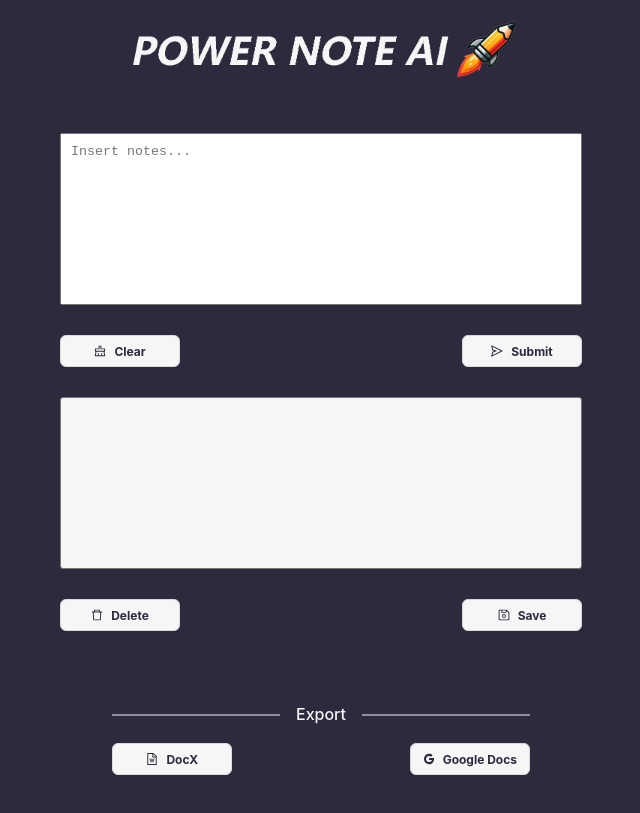
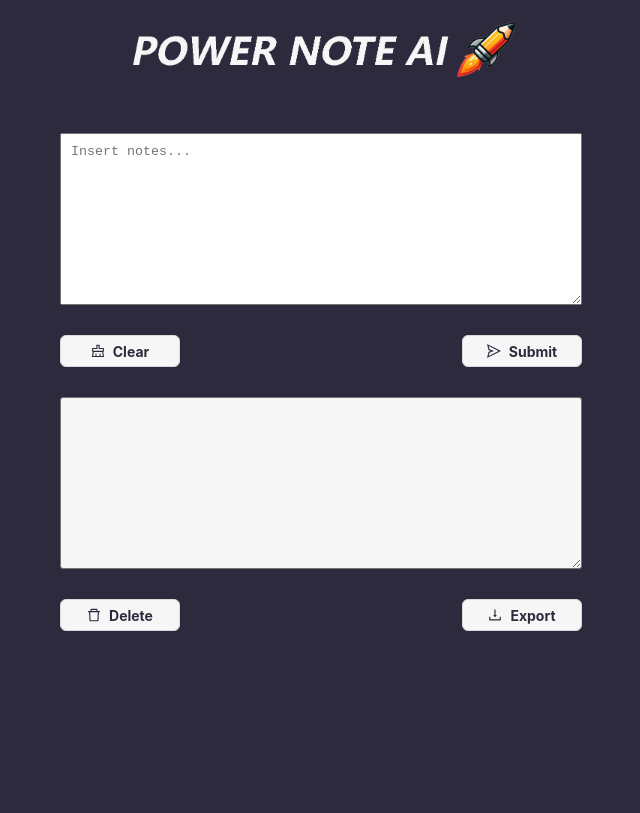
Before and after one commit to CloudyStripe/power-note-AI, a React (Vite) app: page / in a window 1280 px wide. Shown: the whole page, without its empty margins (319-959 px from the left). Built offline with nearby package versions, Linux system fonts and the light colour scheme.

Commit message:
removed pagination.

```diff
--- a/src/App.tsx
+++ b/src/App.tsx
@@ -5,8 +5,8 @@ import { noteService } from './note-service/note-service'
 import HTMLtoDOCX from 'html-to-docx';
 import DOMPurify from 'dompurify';
 import { saveAs } from 'file-saver'
-import { Button, Divider, Pagination } from 'antd';
-import { ClearOutlined, SendOutlined, FileWordOutlined, GoogleOutlined, SaveOutlined, DeleteOutlined } from '@ant-design/icons'
+import { Button } from 'antd';
+import { ClearOutlined, SendOutlined, DeleteOutlined, DownloadOutlined } from '@ant-design/icons'
 import './App.scss'
 import { savedPage } from './utils/types/form-types';
 
@@ -25,8 +25,6 @@ export const App = () => {
       sendResponse({status: 'success'})
     }
   })
-
-
   const submitNotes = async () => {
     setLoading(true)
     const connection = await noteService(userNotes!)
@@ -76,24 +74,6 @@ export const App = () => {
     }
   }
 
-  const handleSave = (note: string) => {
-
-    setNoteCatalog(prevValue => {
-
-      const updatedArray = [...prevValue, { notes: note, page: noteCatalog.length }]
-      setCurrentPage(updatedArray.length + 1)
-
-      return updatedArray
-
-    })
-    setGeneratedNotes('')
-
-  }
-
-  const handlePageChange = (page: number) => {
-    setCurrentPage(page);
-    setGeneratedNotes(noteCatalog[page - 1]?.notes || '');
-  }
 
   console.log((noteCatalog.length !== 1 && (currentPage !== noteCatalog.length - 1 && generatedNotes != '')))
 
@@ -137,40 +117,12 @@ export const App = () => {
           Delete
         </Button>
         <Button
-          className="button savePageBtn"
-          icon={<SaveOutlined />}
-          onClick={() => handleSave(generatedNotes)}
+          className="button exportBtn"
+          icon={<DownloadOutlined />}
+          onClick={exportNotesDocX}
         >
-          Save
+          Export
         </Button>
-      </div>
-      {noteCatalog.length > 0 && (
-        <Pagination
-        className="pageContainer"
-        current={currentPage}
-        onChange={(page => handlePageChange(page))}
-        pageSize={1}
-        showLessItems={true}
-        total={noteCatalog.length + 1}
-      />
-      )}
-      <div className="exportContainer">
-        <Divider className="divider">Export</Divider>
-        <div className="buttonContainer">
-          <Button
-            className="button docXBtn"
-            icon={<FileWordOutlined />}
-            onClick={exportNotesDocX}
-          >
-            DocX
-          </Button>
-          <Button
-            className="button"
-            icon={<GoogleOutlined />}
-          >
-            Google Docs
-          </Button>
-        </div>
       </div>
     </div>
   )
--- a/src/app.scss
+++ b/src/app.scss
@@ -13,7 +13,7 @@ html {
     margin: auto;
 
     textarea {
-        resize: none;
+        resize: vertical;
     }
 
     .ant-btn:hover {
@@ -25,7 +25,6 @@ html {
         background-color: $secondary_dark_mode;
         color: $primary_dark_mode;
         font-weight: bold;
-        font-size: 12px;
         margin-bottom: 30px;
         width: 120px;
     }
@@ -35,45 +34,6 @@ html {
         justify-content: space-between;
     }
 
-    .ant-divider {
-        color: $secondary_dark_mode;
-    }
-
-    .ant-divider-horizontal.ant-divider-with-text-center::before,
-    .ant-divider-horizontal.ant-divider-with-text-center::after {
-        border-top: 1px solid $secondary_dark_mode;
-    }
-
-    .ant-pagination-item {
-        background-color: $primary_dark_mode !important;
-    }
-
-    .ant-pagination-item a {
-        color: $secondary_dark_mode;
-    }
-
-    .ant-pagination-item-link {
-        color: $secondary_dark_mode !important;
-        background-color: $primary_dark_mode !important;
-    }
-
-    .ant-pagination-item a:hover, .ant-pagination-item-link:hover {
-        color: #E94444 !important;
-    }
-
-    .ant-pagination-item-active {
-        background-color: $secondary_dark_mode !important;
-        border-color: #E94444;
-
-        a {
-            color:#E94444;
-        }
-    }
-
-    .ant-pagination .ant-pagination-item-active:hover {
-        background-color: $secondary_dark_mode !important;
-        border-color: #E94444 !important;
-    }
 
     .exportContainer {
         width: 80%;
@@ -102,7 +62,7 @@ html {
         border-radius: 3px;
         background-color: $secondary_dark_mode;
         padding: 10px;
-        resize: none;
+        resize: vertical;
         overflow: auto;
         word-wrap: break-word;
         margin-bottom: 30px;
```
Also changed, not shown: 1 other file (tests, documents, lock files or other folders).
